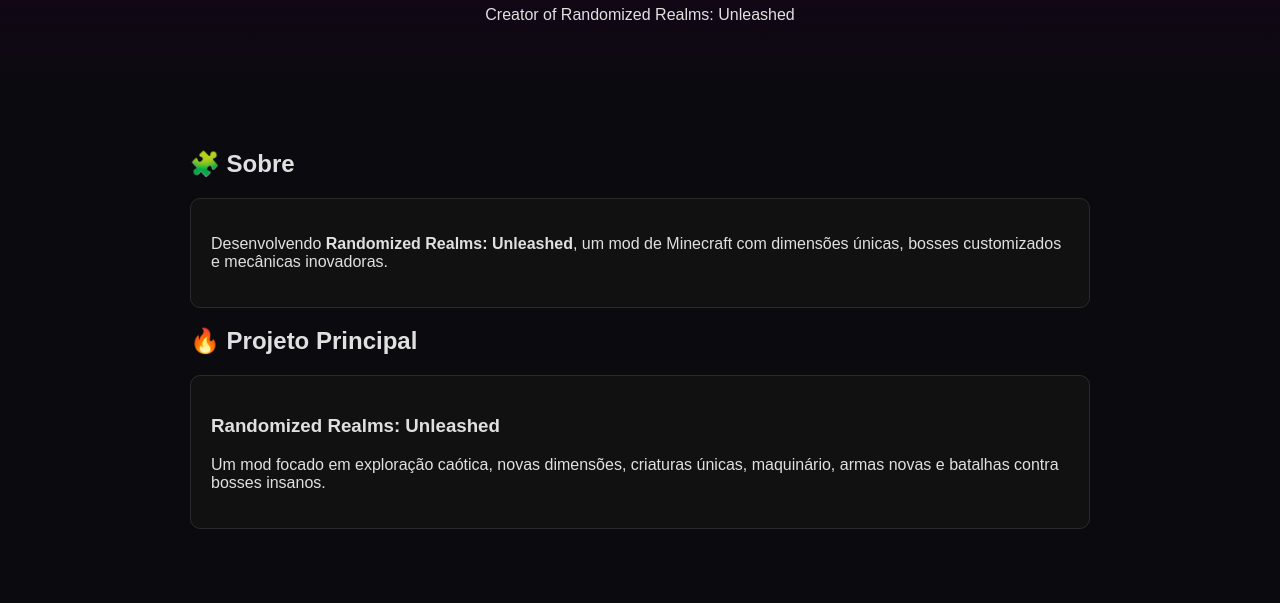
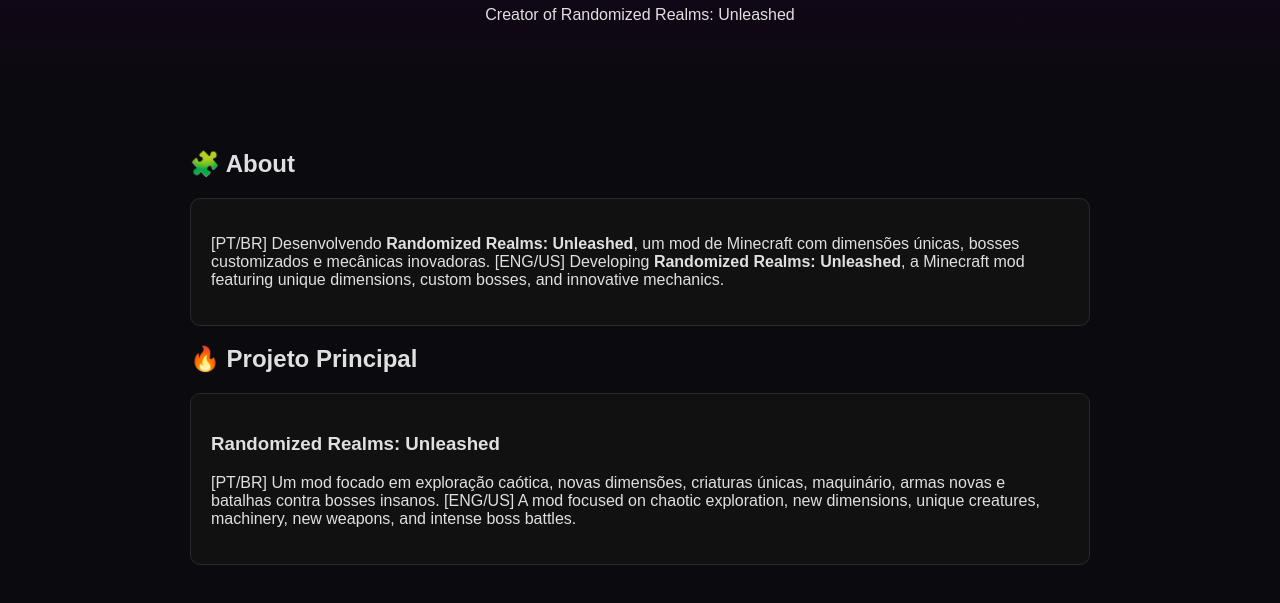
Before and after one commit to LittleHollowCute/LittleHollowCute.github.io, a plain HTML site: page index.html in a window 1280 px wide. Shown: the part 143-746 px from the top of the page. Drawn offline with Linux system fonts and the light colour scheme.

Commit message:
Update index.html

```diff
--- a/index.html
+++ b/index.html
@@ -51,11 +51,15 @@
 </header>
 
 <div class="section">
-  <h2>🧩 Sobre</h2>
+  <h2>🧩 About</h2>
   <div class="card">
     <p>
+      [PT/BR]
       Desenvolvendo <b>Randomized Realms: Unleashed</b>, um mod de Minecraft
       com dimensões únicas, bosses customizados e mecânicas inovadoras.
+      [ENG/US]
+      Developing <b>Randomized Realms: Unleashed</b>, a Minecraft mod
+      featuring unique dimensions, custom bosses, and innovative mechanics.
     </p>
   </div>
 
@@ -63,8 +67,12 @@
   <div class="card">
     <h3>Randomized Realms: Unleashed</h3>
     <p>
+      [PT/BR]
       Um mod focado em exploração caótica, novas dimensões,
       criaturas únicas, maquinário, armas novas e batalhas contra bosses insanos.
+      [ENG/US]
+      A mod focused on chaotic exploration, new dimensions,
+      unique creatures, machinery, new weapons, and intense boss battles.
     </p>
   </div>
 
```
